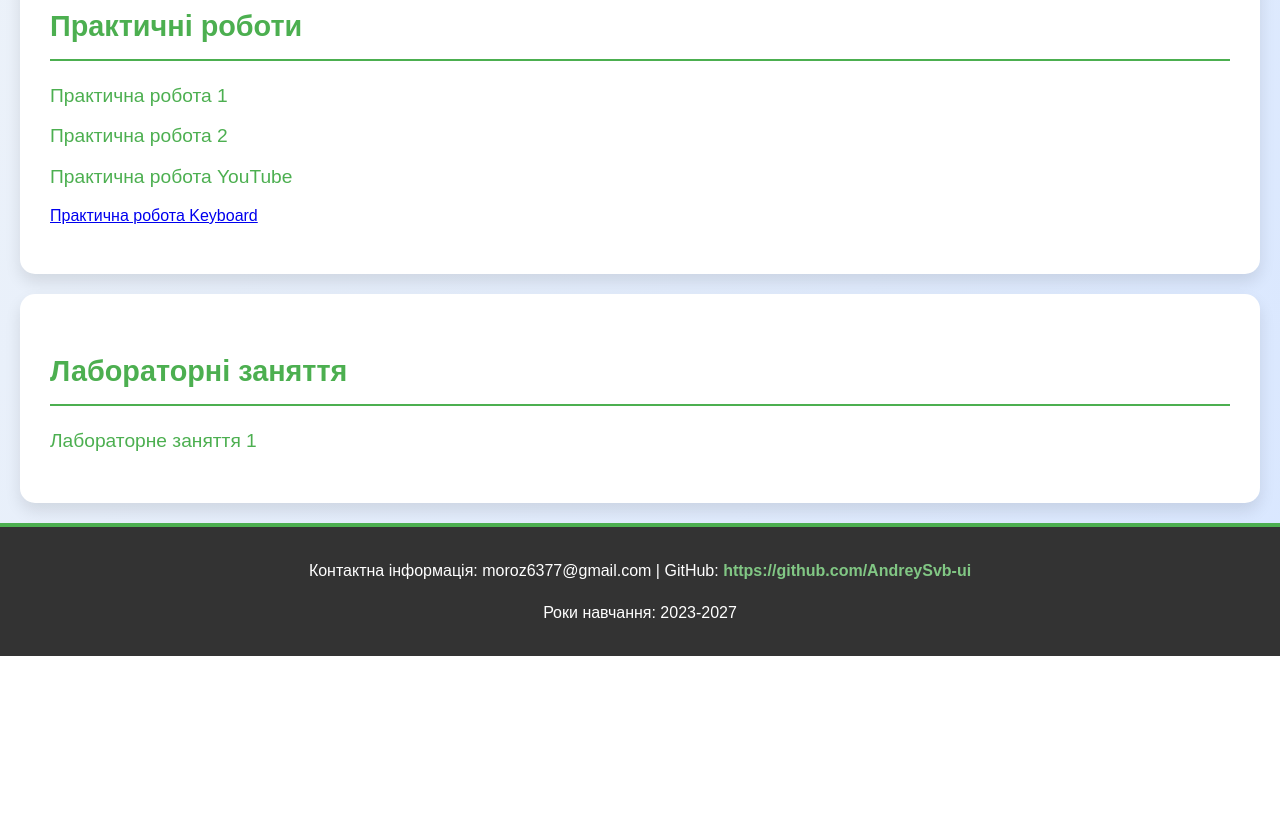
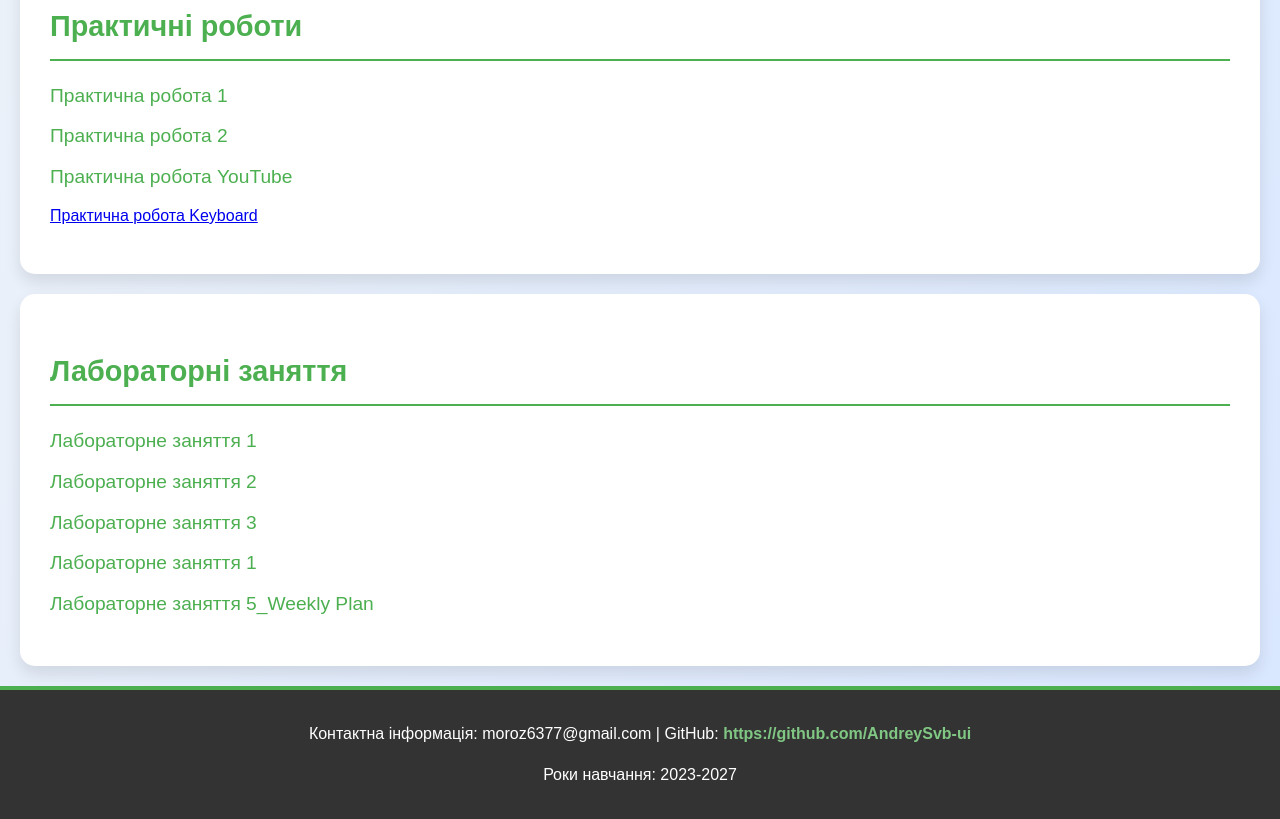
Before and after one commit to AndreySvb-ui/pz2-web, a plain HTML site: page index.html in a window 1280 px wide. Shown: the part 720-1539 px from the top of the page. Before the commit the page ends 1376 px from the top, so only its background shows below. Drawn offline with Linux system fonts and the light colour scheme.

Commit message:
Update index.html

```diff
--- a/index.html
+++ b/index.html
@@ -43,7 +43,10 @@
         <h2>Лабораторні заняття</h2>
         <ul>
             <li><a href="#">Лабораторне заняття 1  </a></li>
-
+            <li><a href="#">Лабораторне заняття 2  </a></li>
+            <li><a href="#">Лабораторне заняття 3  </a></li>
+            <li><a href="#">Лабораторне заняття 1  </a></li>
+            <li><a href="https://andreysvb-ui.github.io/lb5_weekly_planner/" target="_blank">Лабораторне заняття 5_Weekly Plan </a></li>
         </ul>
     </section>
 
```
